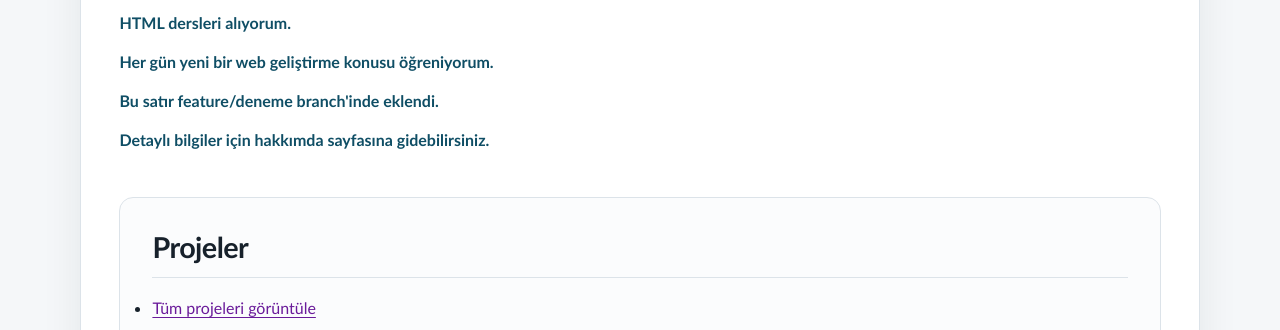
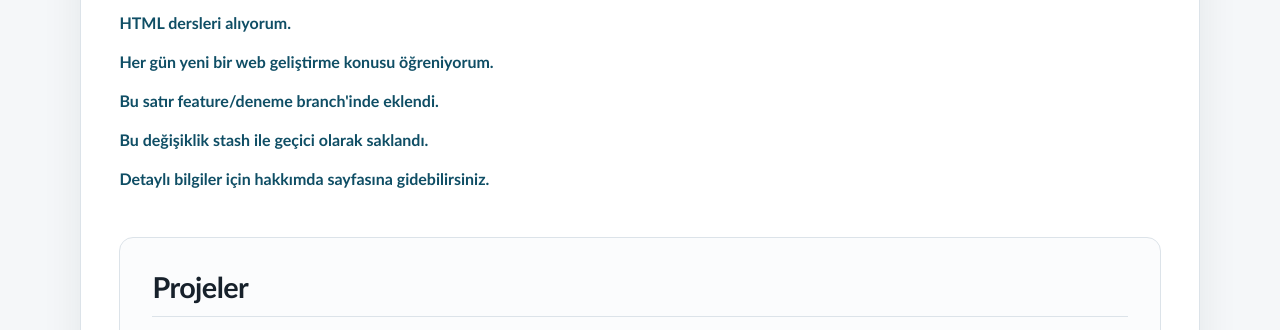
Before and after one commit to umutcangrl2026/umutcangurel-site, a plain HTML site: page index.html in a window 1280 px wide. Shown: the part 461-791 px from the top of the page. Drawn offline with Linux system fonts and the light colour scheme.

Commit message:
docs: ana sayfa içeriğini güncelle

```diff
--- a/index.html
+++ b/index.html
@@ -54,6 +54,7 @@
         <p class="vurgu">HTML dersleri alıyorum.</p>
         <p class="vurgu">Her gün yeni bir web geliştirme konusu öğreniyorum.</p>
         <p class="vurgu">Bu satır feature/deneme branch'inde eklendi.</p>
+        <p class="vurgu">Bu değişiklik stash ile geçici olarak saklandı.</p>
         <!-- Bu görseller sadece deneme amaçlıdır-->
                      <!-- Yeni görsel eklemek için aşağıdaki satırdaki yorumu kaldırabilirsin.
                      <img src="images/asensiogeneral.webp"  alt="Marco Asensio'nun general kıyafetli portresi" width="720" height="720">
```
